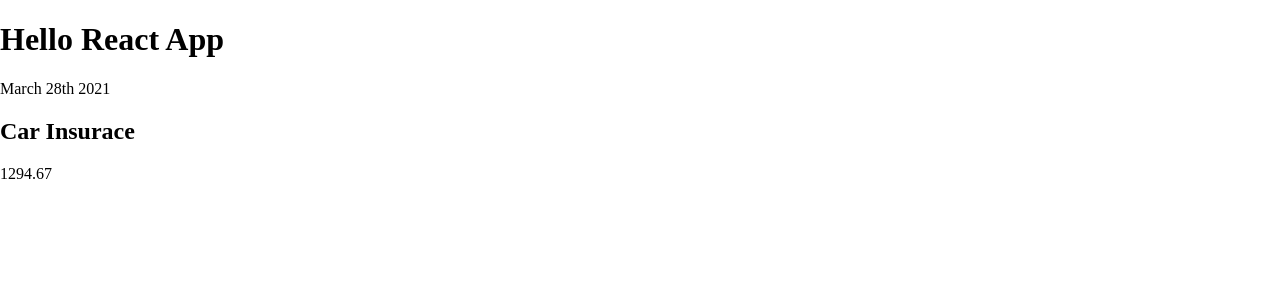
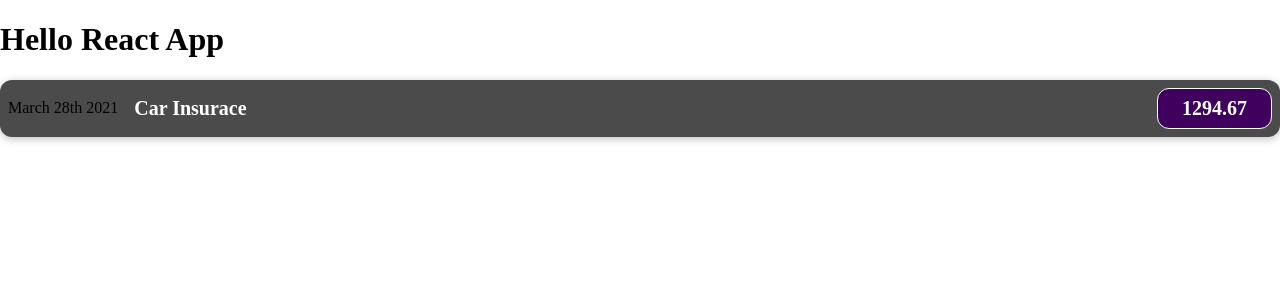
Before and after one commit to Marknjo/react-lab, a React (Create React App) app: page / in a window 1280 px wide. Shown: the top 300 px of the page. Built offline with nearby package versions, Linux system fonts and the light colour scheme.

Commit message:
Basic component styling

```diff
--- a/src/App/components/ExpenseItem.js
+++ b/src/App/components/ExpenseItem.js
@@ -1,10 +1,10 @@
 function ExpenseItem() {
   return (
-    <div>
+    <div className="expense-item">
       <div>March 28th 2021</div>
-      <div>
+      <div className="expense-item__description">
         <h2>Car Insurace</h2>
-        <div>1294.67</div>
+        <div className="expense-item__price">1294.67</div>
       </div>
     </div>
   );
```
